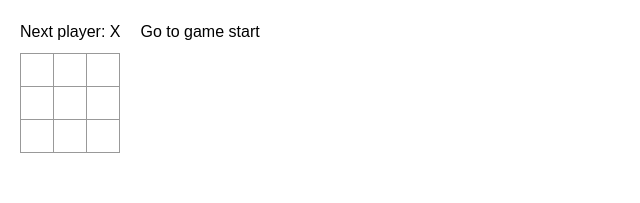
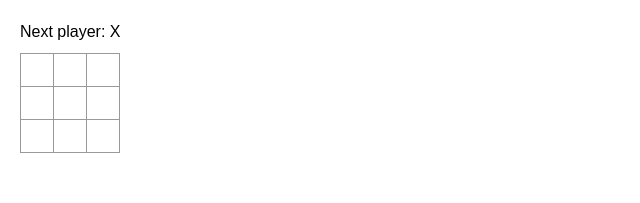
Before and after one commit to aekyung11/react-hw, a React (Vite) app in the folder tic-tac-toe/: page / in a window 1280 px wide. Shown: the top 203 px of the page, without its empty margins (0-640 px from the left). Built offline with nearby package versions, Linux system fonts and the light colour scheme.

Commit message:
Revert "feat: add time travel from react tutorial"
This reverts commit ca336ddb8f8b1f168993e34e6b8465e3405ddc9a.

```diff
--- a/tic-tac-toe/src/App.tsx
+++ b/tic-tac-toe/src/App.tsx
@@ -4,12 +4,6 @@
 type SquareProps = {
   value: string | null;
   onSquareClick: React.ComponentPropsWithoutRef<"button">["onClick"];
-};
-
-type BoardProps = {
-  xIsNext: boolean;
-  squares: string | null[];
-  onPlay: (nextSquares: (string | null)[]) => void;
 };
 
 function Square({ value, onSquareClick }: SquareProps) {
@@ -20,7 +14,10 @@
   );
 }
 
-function Board({ xIsNext, squares, onPlay }: BoardProps) {
+export default function Board() {
+  const [xIsNext, setXIsNext] = useState(true);
+  const [squares, setSquares] = useState(Array(9).fill(null));
+
   function handleClick(i: number) {
     if (squares[i] || calculateWinner(squares)) {
       return;
@@ -31,7 +28,8 @@
     } else {
       nextSquares[i] = "O";
     }
-    onPlay(nextSquares);
+    setSquares(nextSquares);
+    setXIsNext(!xIsNext);
   }
 
   const winner = calculateWinner(squares);
@@ -64,48 +62,6 @@
   );
 }
 
-export default function Game() {
-  const [history, setHistory] = useState([Array(9).fill(null)]);
-  const [currentMove, setCurrentMove] = useState(0);
-  const xIsNext = currentMove % 2 === 0;
-  const currentSquares = history[currentMove];
-
-  function handlePlay(nextSquares: (string | null)[]) {
-    const nextHistory = [...history.slice(0, currentMove + 1), nextSquares];
-    setHistory(nextHistory);
-    setCurrentMove(nextHistory.length - 1);
-  }
-
-  function jumpTo(nextMove: number) {
-    setCurrentMove(nextMove);
-  }
-
-  const moves = history.map((squares, move) => {
-    let description;
-    if (move > 0) {
-      description = "Go to move #" + move;
-    } else {
-      description = "Go to game start";
-    }
-    return (
-      <li key={move}>
-        <button onClick={() => jumpTo(move)}>{description}</button>
-      </li>
-    );
-  });
-
-  return (
-    <div className="game">
-      <div className="game-board">
-        <Board xIsNext={xIsNext} squares={currentSquares} onPlay={handlePlay} />
-      </div>
-      <div className="game-info">
-        <ol>{moves}</ol>
-      </div>
-    </div>
-  );
-}
-
 function calculateWinner(squares: string | null[]) {
   const lines = [
     [0, 1, 2],
```
